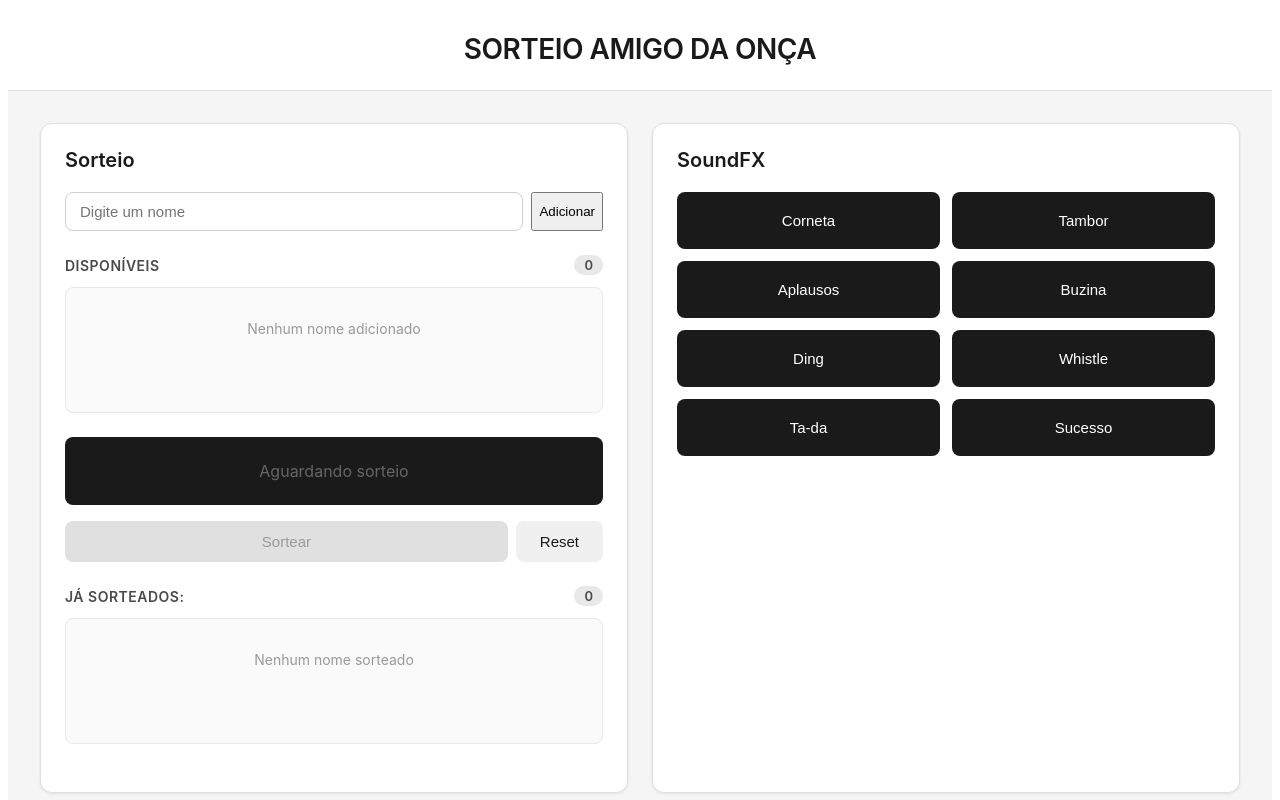
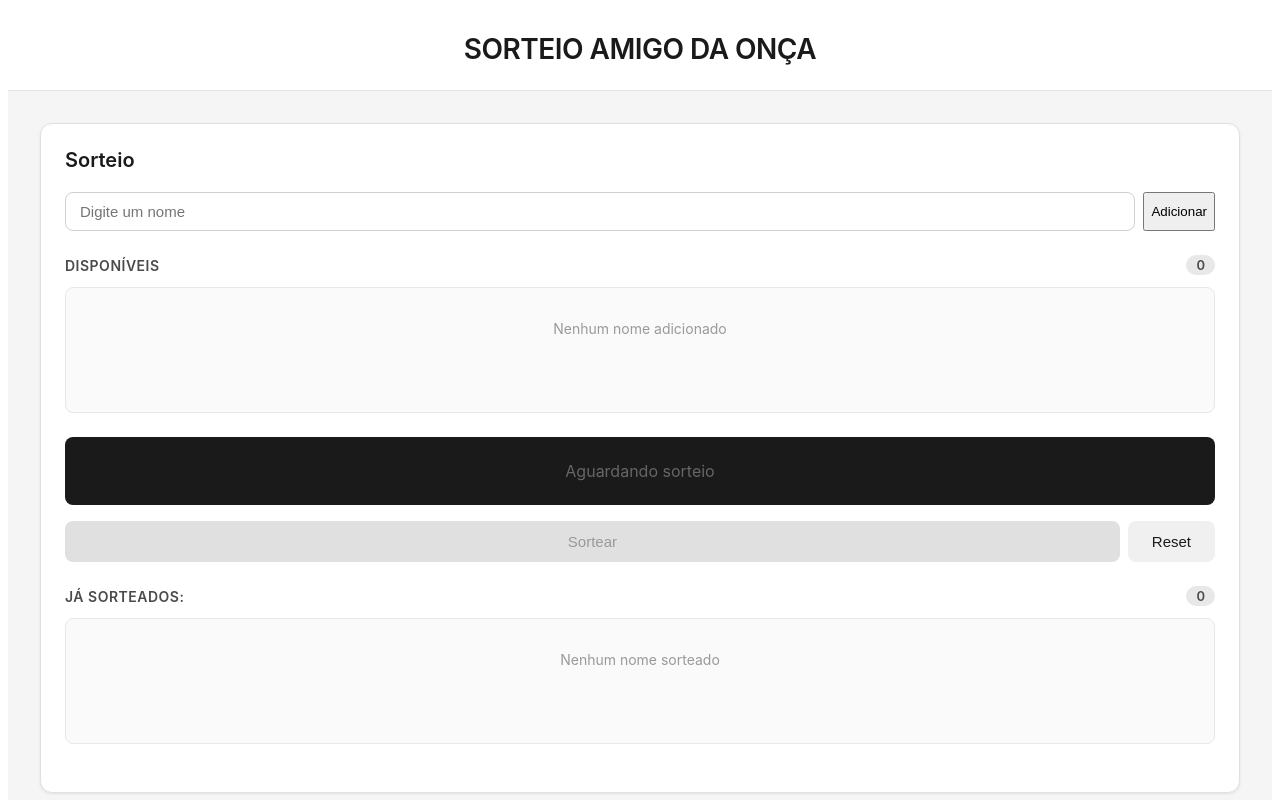
Before and after one commit to GustOki/soundFX, a React (Create React App) app in the folder okifx/: page / in a window 1280 px wide. Shown: the top 800 px of the page. Built offline with nearby package versions, Linux system fonts and the light colour scheme.

Commit message:
UPDATE App.css

```diff
--- a/okifx/src/App.css
+++ b/okifx/src/App.css
@@ -30,7 +30,7 @@
 
 .grid {
   display: grid;
-  grid-template-columns: repeat(auto-fit, minmax(400px, 1fr));
+  grid-template-rows: repeat(auto-fit, minmax(400px, 1fr));
   gap: 24px;
 }
 
```
